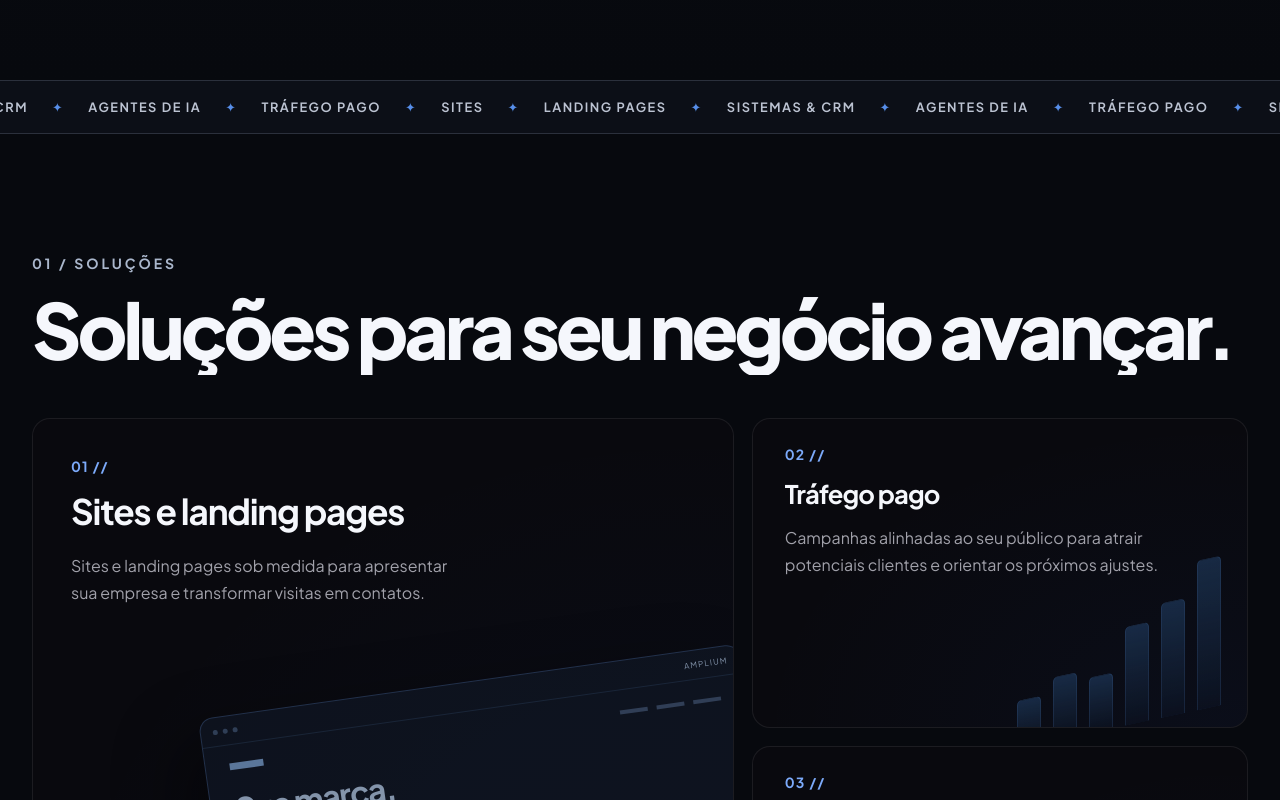
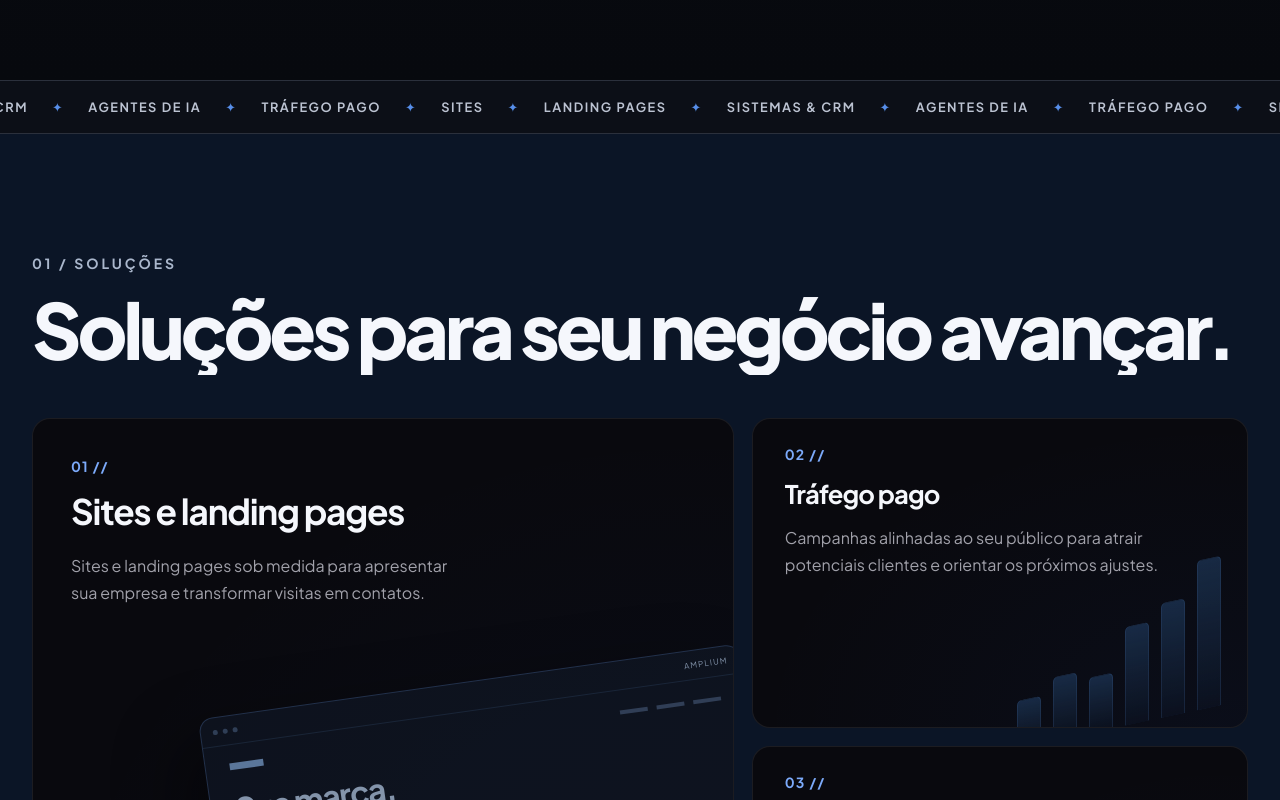
Before and after one commit to FranciscoNetoLima/amplium, a React (Vite) app: page / in a window 1280 px wide. Shown: the part 680-1480 px from the top of the page. Built offline with nearby package versions, Linux system fonts and the light colour scheme.

Commit message:
style: alternate navy backgrounds for services and contact

```diff
--- a/compact.css
+++ b/compact.css
@@ -1,5 +1,6 @@
 .services-section {
   position: relative;
+  background: #0b1526;
 }
 .services-summary {
   margin: 28px auto 0;
--- a/src/components/Services.jsx
+++ b/src/components/Services.jsx
@@ -2,12 +2,8 @@ import { t, useLanguage } from '../i18n.js';
 export default function Services() {
   useLanguage();
   return (
-    <>
-      <section
-        className="section wrap services-section"
-        id="servicos"
-        aria-labelledby="services-heading"
-      >
+    <section className="section services-section" id="servicos" aria-labelledby="services-heading">
+      <div className="wrap">
         <span id="solucoes" className="service-anchor" aria-hidden="true" />
         <div className="section-head">
           <div>
@@ -119,7 +115,7 @@ export default function Services() {
         <p className="services-summary">
           {t('Também conectamos anúncios, landing page e CRM para acompanhar suas oportunidades.')}
         </p>
-      </section>
-    </>
+      </div>
+    </section>
   );
 }
--- a/styles.css
+++ b/styles.css
@@ -333,7 +333,7 @@ section {
   margin-right: 11px;
 }
 .closing {
-  background: radial-gradient(ellipse 60% 100% at 50% 100%, #26335840, transparent 68%), #090c13;
+  background: radial-gradient(ellipse 60% 100% at 50% 100%, #3788fb1f, transparent 68%), #0d1c32;
   border-top: 1px solid var(--line);
   padding: 118px 0;
 }
```
